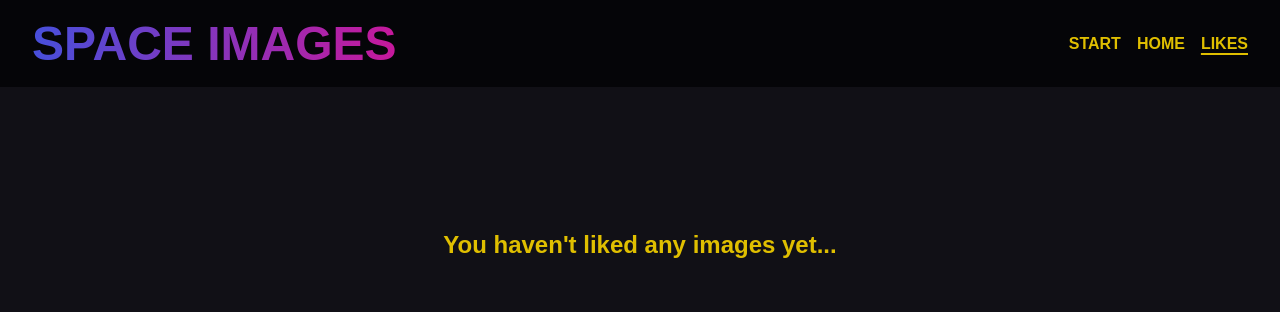
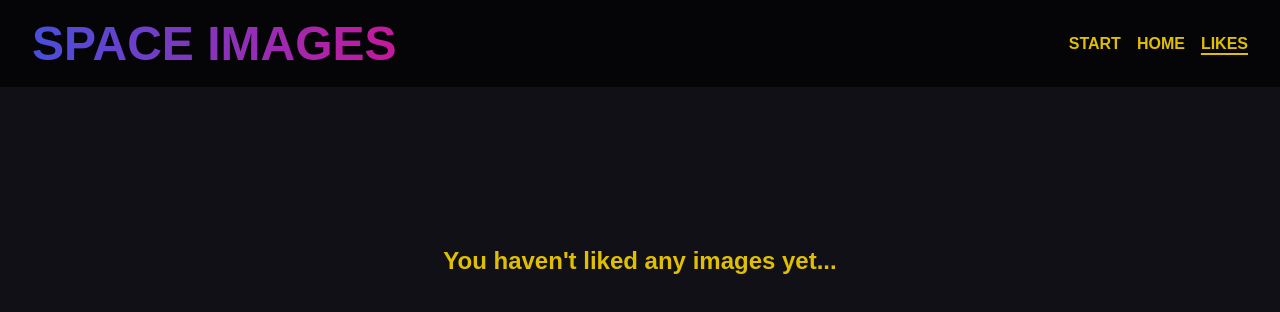
Before and after one commit to JoarHansson/space-images-app, a React (Vite) app: page /likes in a window 1280 px wide. Shown: the top 312 px of the page. Built offline with nearby package versions, Linux system fonts and the light colour scheme.

Commit message:
Update Likes page layout in Likes.module.css

```diff
--- a/src/pages/Likes/Likes.module.css
+++ b/src/pages/Likes/Likes.module.css
@@ -6,8 +6,9 @@ main.likes {
   flex-direction: column;
   justify-content: start;
   align-items: center;
-  gap: 1rem;
+  gap: 2rem;
   min-height: 100vh;
+  padding-bottom: 2rem;
 }
 
 .container {
```
